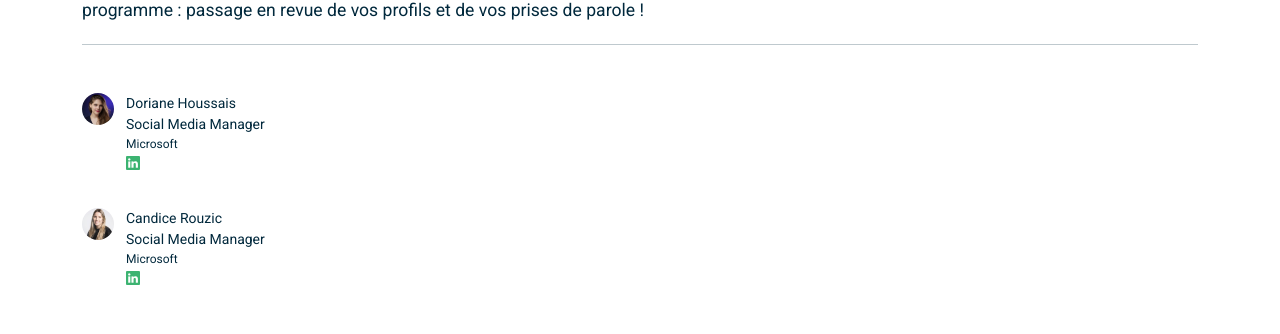
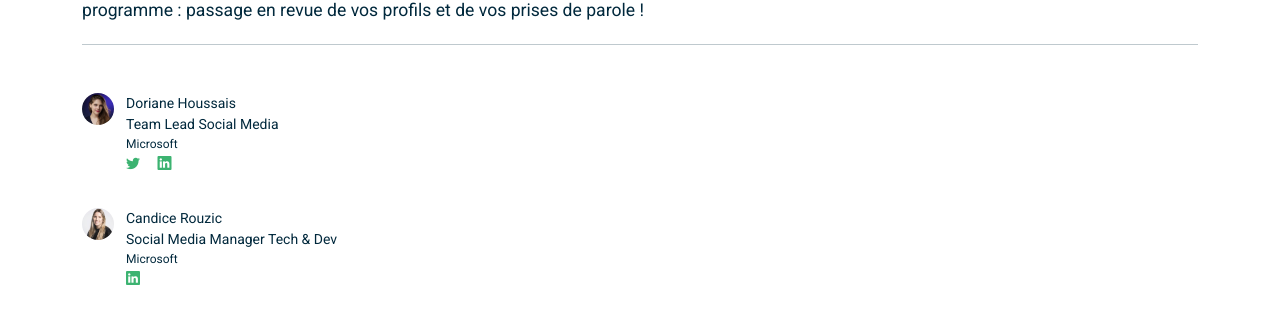
Before and after one commit to mtg-x/event-template, a Jekyll site: the page built from _sessions/5.md, in a window 1280 px wide and 900 px high, scrolled down 242 px. Shown: the part 336-670 px from the top of the window. Built offline with Jekyll 4.4.1, drawn with Linux system fonts in a browser that asks for light colours.

Commit message:
fix(speaker): Update infos

```diff
--- a/_data/speakers.yml
+++ b/_data/speakers.yml
@@ -24,16 +24,18 @@
   id: 3
   name: "Doriane Houssais"
   image: "dorianehoussais.jpg"
-  job: "Social Media Manager"
+  job: "Team Lead Social Media"
   company: "Microsoft"
   social:
+    - name: twitter
+      link: https://twitter.com/Doriane_H
     - name: linkedin
       link: https://www.linkedin.com/in/doriane-houssais/
 -
   id: 4
   name: "Candice Rouzic"
   image: "candicerouzic.jpg"
-  job: "Social Media Manager"
+  job: "Social Media Manager Tech & Dev"
   company: "Microsoft"
   social:
     - name: linkedin
```
